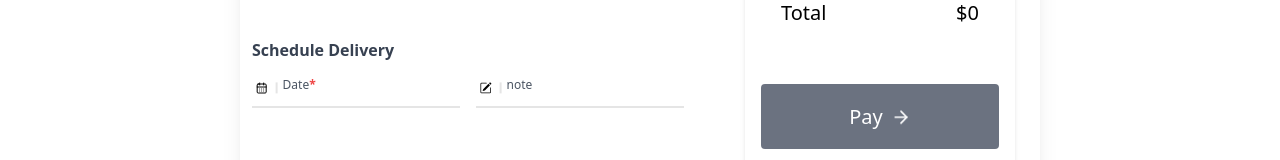
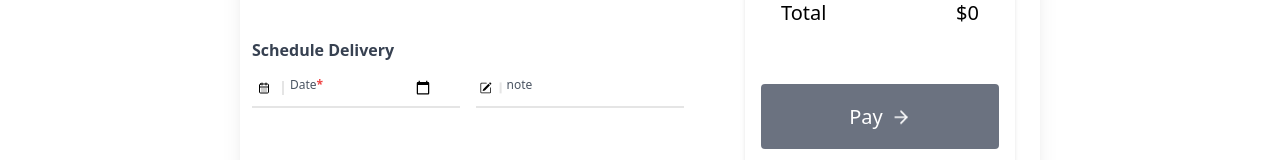
Before and after one commit to farahsamad/CoffeeShop, a Next.js app: page /payment/cash in a window 1280 px wide. Shown: the part 786-946 px from the top of the page. Built offline with nearby package versions, Linux system fonts and the light colour scheme; no server answers.

Commit message:
update opengraph and date input

```diff
--- a/app/globals.css
+++ b/app/globals.css
@@ -534,3 +534,11 @@ a {
     filter: brightness(0.5);
   }
 }
+
+.date-input {
+  color: transparent;
+}
+
+.date-input.show-format {
+  color: black;
+}
--- a/components/ui/floating-input.tsx
+++ b/components/ui/floating-input.tsx
@@ -30,7 +30,7 @@ const FloatingInput: React.FC<inputProps> = ({
   setBuyerName,
 }) => {
   const [isFocused, setIsFocused] = useState(false);
-  const [value, setValue] = useState<string>("");
+  const [hasValue, setHasValue] = useState<string>("");
   const phoneValue = "";
 
   return (
@@ -236,7 +236,7 @@ const FloatingInput: React.FC<inputProps> = ({
             <>
               <label
                 className={`absolute left-0 transition-all text-xs  ${
-                  isFocused || value
+                  isFocused || hasValue
                     ? "-top-[6px] text-gray-700"
                     : "top-[7px] text-gray-600 cursor-text"
                 }`}
@@ -274,15 +274,20 @@ const FloatingInput: React.FC<inputProps> = ({
               {type === "date" ? (
                 <input
                   id={id}
-                  type={isFocused || value ? "date" : "text"}
-                  // type="date"
+                  // type={isFocused || hasValue ? "date" : "text"}
                   name={name}
                   maxLength={20}
-                  value={value}
+                  value={hasValue}
                   onFocus={() => setIsFocused(true)}
-                  onBlur={() => setIsFocused(false)}
-                  onChange={(e) => setValue(e.target.value)}
-                  className="block w-full  py-2 outline-none cursor-text bg-transparent focus:outline-none sm:!text-base text-xs h-9"
+                  // onBlur={() => setIsFocused(false)}
+                  onChange={(e) => setHasValue(e.target.value)}
+                  type="date"
+                  onBlur={(e) => {
+                    if (!e.target.value) setIsFocused(false); // Hide format if no date is selected
+                  }}
+                  className={`date-input ${
+                    isFocused || hasValue ? "show-format" : "hide-format"
+                  } block w-full  py-2 outline-none cursor-text bg-transparent focus:outline-none sm:!text-base text-xs h-9`}
                 />
               ) : name === "city" ? (
                 <input
@@ -290,11 +295,11 @@ const FloatingInput: React.FC<inputProps> = ({
                   type={type}
                   name={name}
                   maxLength={20}
-                  value={value}
+                  value={hasValue}
                   onFocus={() => setIsFocused(true)}
                   onBlur={() => setIsFocused(false)}
                   onChange={(e) => {
-                    setValue(e.target.value),
+                    setHasValue(e.target.value),
                       setDeliveryCity && setDeliveryCity(e.target.value.toLowerCase());
                   }}
                   className="block w-full  py-2 outline-none cursor-text bg-transparent focus:outline-none sm:!text-base text-xs h-9"
@@ -305,11 +310,11 @@ const FloatingInput: React.FC<inputProps> = ({
                   type={type}
                   name={name}
                   maxLength={(type === "text" && name === "address") || name === "note" ? 200 : 40}
-                  value={value}
+                  value={hasValue}
                   onFocus={() => setIsFocused(true)}
                   onBlur={() => setIsFocused(false)}
                   onChange={(e) => {
-                    setValue(e.target.value), setBuyerName && setBuyerName(e.target.value);
+                    setHasValue(e.target.value), setBuyerName && setBuyerName(e.target.value);
                   }}
                   className="block w-full  py-2 outline-none cursor-text bg-transparent focus:outline-none sm:!text-base text-xs h-9"
                 />
```
Also changed, not shown: app/open-graph.png.
